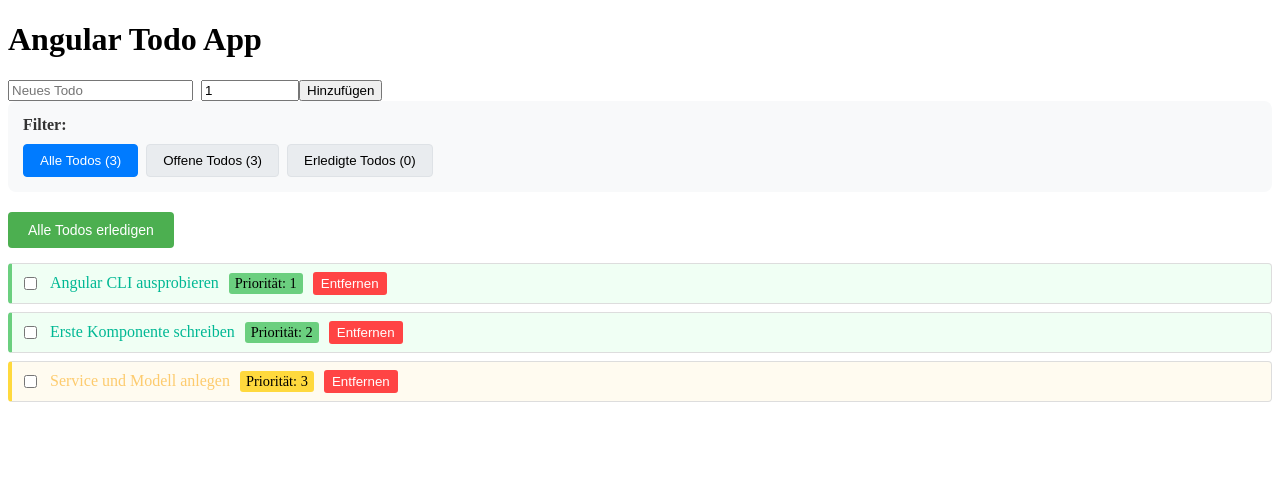
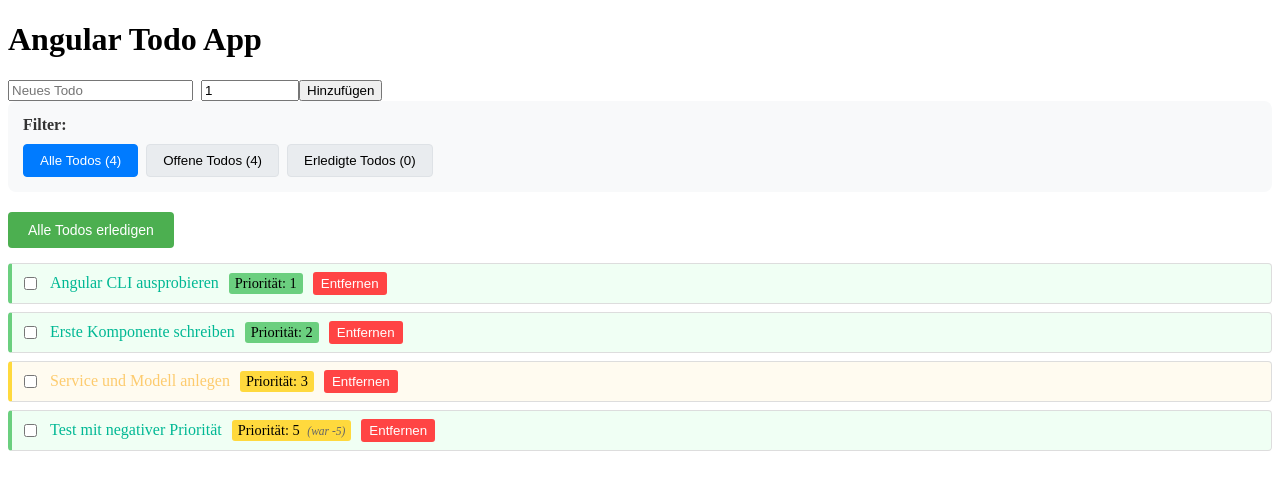
Before and after one commit to JohnnyFastfox/todo-app, an Angular app: page / in a window 1280 px wide. Shown: the top 490 px of the page. Built offline with nearby package versions, Linux system fonts and the light colour scheme.

Commit message:
feat: add custom pipe to priority

```diff
--- /dev/null
+++ b/src/app/todos/absolute-priority-pipe.ts
@@ -0,0 +1,17 @@
+import { Pipe, PipeTransform } from '@angular/core';
+
+@Pipe({
+  name: 'absolutePriority'
+})
+export class AbsolutePriorityPipe implements PipeTransform {
+
+  transform(priority: number): number {
+    if (typeof priority !== 'number') {
+      return 1; // Default value if not a number
+    }
+
+    // Convert negative priority to positive
+    return Math.abs(priority);
+  }
+
+}
--- a/src/app/todos/todo-item/todo-item.component.html
+++ b/src/app/todos/todo-item/todo-item.component.html
@@ -16,15 +16,16 @@
       {{ todo.title }}
     </span>
 
-    <!-- [ngStyle] for dynamic inline styles -->
+    <!-- [ngStyle] for dynamic inline styles with absolutePriority pipe -->
     <span class="priority"
           [ngStyle]="{
-            'background-color': todo.priority > 5 ? '#ff6b6b' :
-                               todo.priority > 2 ? '#ffd93d' : '#6bcf7f',
-            'color': todo.priority > 5 ? 'white' : 'black',
-            'font-weight': todo.priority > 5 ? 'bold' : 'normal'
+            'background-color': (todo.priority | absolutePriority) > 5 ? '#ff6b6b' :
+                               (todo.priority | absolutePriority) > 2 ? '#ffd93d' : '#6bcf7f',
+            'color': (todo.priority | absolutePriority) > 5 ? 'white' : 'black',
+            'font-weight': (todo.priority | absolutePriority) > 5 ? 'bold' : 'normal'
           }">
-      Priorität: {{ todo.priority }}
+      Priorität: {{ todo.priority | absolutePriority }}
+      <span *ngIf="todo.priority < 0" class="negative-indicator">(war {{ todo.priority }})</span>
     </span>
 
     <button (click)="onRemove()">Entfernen</button>
--- a/src/app/todos/todo-item/todo-item.component.scss
+++ b/src/app/todos/todo-item/todo-item.component.scss
@@ -19,6 +19,13 @@
   border-radius: 3px;
   font-size: 0.9em;
   transition: all 0.2s ease;
+}
+
+.negative-indicator {
+  font-size: 0.8em;
+  color: #666;
+  font-style: italic;
+  margin-left: 4px;
 }
 
 button {
--- a/src/app/todos/todo-item/todo-item.component.ts
+++ b/src/app/todos/todo-item/todo-item.component.ts
@@ -1,12 +1,13 @@
 import { Component, Input, Output, EventEmitter } from '@angular/core';
 import { CommonModule } from '@angular/common';
 import { TodoModel } from '../todo.model';
+import { AbsolutePriorityPipe } from '../absolute-priority-pipe';
 
 @Component({
   selector: 'app-todo-item',
   templateUrl: './todo-item.component.html',
   styleUrls: ['./todo-item.component.scss'],
-  imports: [CommonModule]
+  imports: [CommonModule, AbsolutePriorityPipe]
 })
 export class TodoItemComponent {
   @Input() todo!: TodoModel;
--- a/src/app/todos/todo.service.ts
+++ b/src/app/todos/todo.service.ts
@@ -8,7 +8,8 @@
   private todos: TodoModel[] = [
     new TodoModel(1, 'Angular CLI ausprobieren', false, '', 1),
     new TodoModel(2, 'Erste Komponente schreiben', false, '', 2),
-    new TodoModel(3, 'Service und Modell anlegen', false, '', 3)
+    new TodoModel(3, 'Service und Modell anlegen', false, '', 3),
+    new TodoModel(4, 'Test mit negativer Priorität', false, '', -5)
   ];
 
   getTodos(): TodoModel[] {
```
